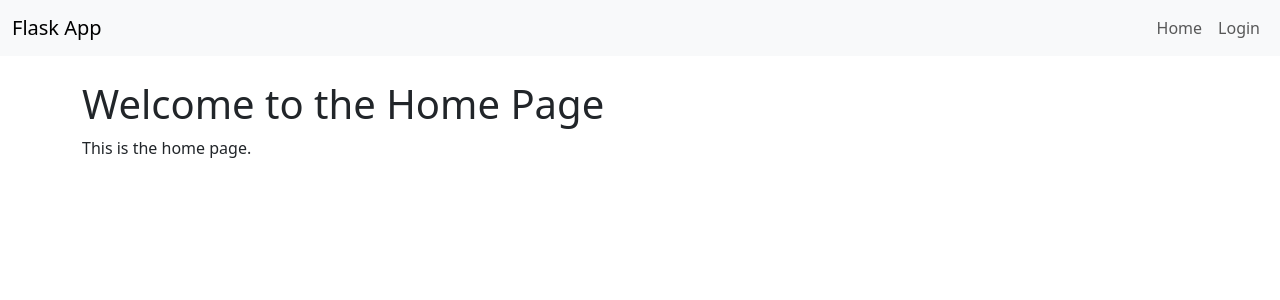
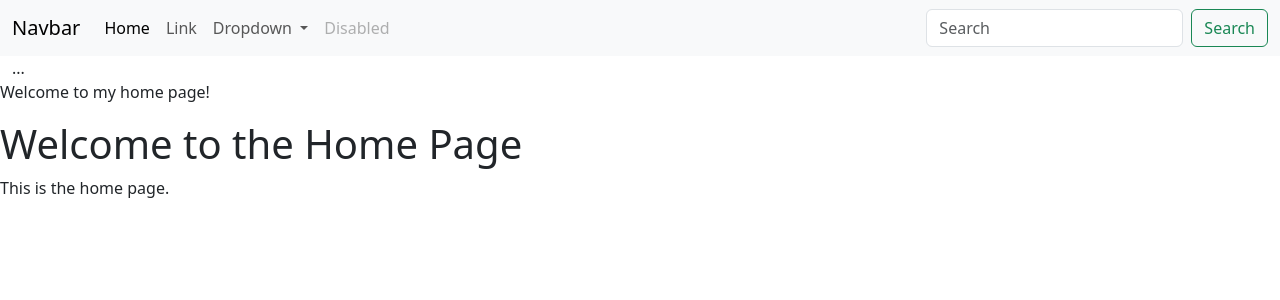
Before and after one commit to VIRAJ2823/flsk-prac, a Flask app: a page that uses templates/base.html in a window 1280 px wide. Shown: the top 300 px of the page. Run offline with Flask 3, Linux system fonts and the light colour scheme.

Commit message:
db vs seesion

```diff
--- a/templates/base.html
+++ b/templates/base.html
@@ -3,53 +3,64 @@
 <head>
     <meta charset="UTF-8">
     <meta name="viewport" content="width=device-width, initial-scale=1.0">
-
-    <link
-        href="https://cdn.jsdelivr.net/npm/bootstrap@5.3.8/dist/css/bootstrap.min.css"
-        rel="stylesheet">
-
+    <link rel="stylesheet" href="https://cdn.jsdelivr.net/npm/bootstrap@5.3.8/dist/css/bootstrap.min.css">
     <title>{% block title %}{% endblock %}</title>
 </head>
-
 <body>
-
     <nav class="navbar navbar-expand-lg bg-body-tertiary">
         <div class="container-fluid">
+            <a class="navbar-brand" href="#">Navbar</a>
+            <button class="navbar-toggler" type="button" data-bs-toggle="collapse" data-bs-target="#navbarSupportedContent" aria-controls="navbarSupportedContent" aria-expanded="false" aria-label="Toggle navigation">
+                <span class="navbar-toggler-icon"></span>
+            </button>
 
-        <a class="navbar-brand" href="{{ url_for('home') }}">Flask App</a>
+            <div class="collapse navbar-collapse" id="navbarSupportedContent">
+                <ul class="navbar-nav me-auto mb-2 mb-lg-0">
 
-        <div class="navbar-nav">
-            <a class="nav-link" href="{{ url_for('home') }}">Home</a>
+                    <li class="nav-item">
+                        <a class="nav-link active" aria-current="page" href="#">Home</a>
+                    </li>
 
-            {% if "user" in session %}
-                <a class="nav-link" href="{{ url_for('user', user=session['user']) }}">User</a>
-                <a class="nav-link" href="{{ url_for('logout') }}">Logout</a>
-            {% else %}
-                <a class="nav-link" href="{{ url_for('login') }}">Login</a>
-            {% endif %}
+                    <li class="nav-item">
+                        <a class="nav-link" href="#">Link</a>
+                    </li>
+
+                    <li class="nav-item dropdown">
+                        <a class="nav-link dropdown-toggle" href="#" role="button" data-bs-toggle="dropdown" aria-expanded="false">
+                            Dropdown
+                        </a>
+
+                        <ul class="dropdown-menu">
+                            <li><a class="dropdown-item" href="#">Action</a></li>
+                            <li><a class="dropdown-item" href="#">Another action</a></li>
+                            <li><hr class="dropdown-divider"></li>
+                            <li><a class="dropdown-item" href="#">Something else here</a></li>
+                        </ul>
+                    </li>
+
+                    <li class="nav-item">
+                        <a class="nav-link disabled" aria-disabled="true">Disabled</a>
+                    </li>
+
+                </ul>
+
+                <form class="d-flex" role="search">
+                    <input class="form-control me-2" type="search" placeholder="Search" aria-label="Search"/>
+                    <button class="btn btn-outline-success" type="submit">Search</button>
+                </form>
             </div>
-
         </div>
     </nav>
 
-<div class="container mt-4">
+    <div class="container-fluid">
+        ...
+    </div>
 
-    {% with messages = get_flashed_messages(with_categories=true) %}
-        {% if messages %}
-            {% for category, message in messages %}
-                <div class="alert alert-{{ category }}">
-                    {{ message }}
-                </div>
-            {% endfor %}
-        {% endif %}
-    {% endwith %}
+    <p>Welcome to my home page!</p>
 
     {% block content %}
     {% endblock %}
 
-</div>
-
     <script src="https://cdn.jsdelivr.net/npm/bootstrap@5.3.8/dist/js/bootstrap.bundle.min.js"></script>
-
 </body>
 </html>
```
Also changed, not shown: sql_alchemy.py (+21 -24 lines), templates/user.html (+12 -32 lines). Lines whose indentation alone changed are shown as unchanged.
